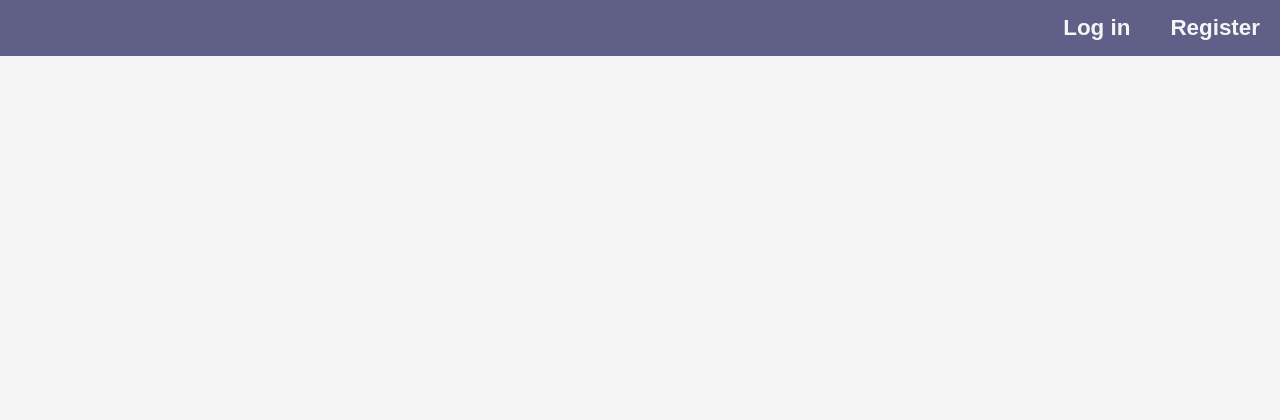
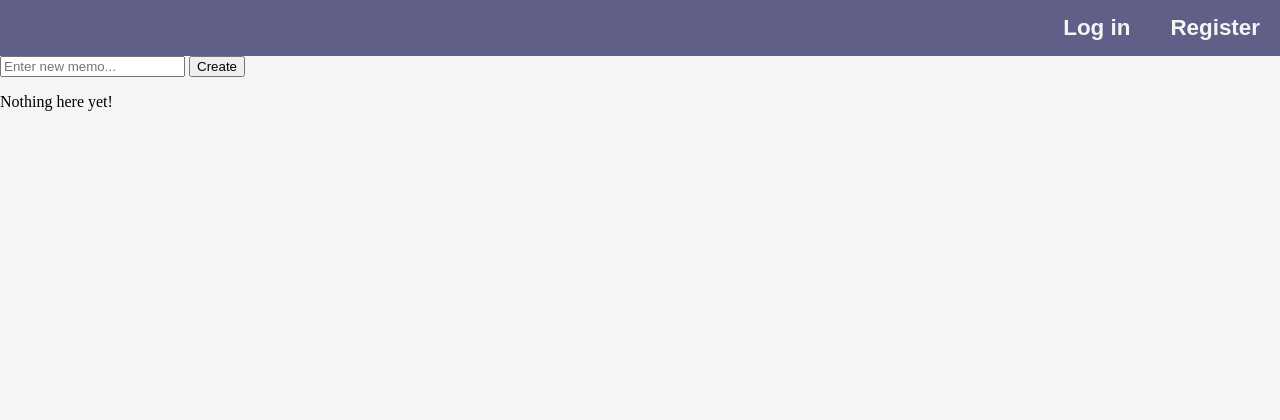
Before and after one commit to Ithalos/cs50, a Flask app: template final-project/templates/memos.html in a window 1280 px wide. Shown: the top 420 px of the page. Run offline with Flask 2, Linux system fonts and the light colour scheme; the template is opened without the code that fills it, so the values that code supplies are empty; some libraries are stand-ins or nearby versions.

Commit message:
Update memos.html with new functionality
This page will now display all memos a user has,
allow the user to create new memos and delete them.

```diff
--- a/final-project/templates/memos.html
+++ b/final-project/templates/memos.html
@@ -1,5 +1,34 @@
 {% extends "layout.html" %}
 
 {% block title %}
-    Entries
+    Memos
 {% endblock %}
+
+{% block body %}
+
+    <div class="create_memo">
+        <form action="{{ url_for("create_memo") }}" method="post">
+            <input type="text" name="memo_text" placeholder="Enter new memo..." />
+            <input type="submit" value="Create" />
+        </form>
+    </div>
+
+    <div class="memos">
+        {% if memos %}
+            <ul class="memo-list">
+                {% for memo in memos %}
+                    <li>
+                        <form action="{{ url_for("remove_memo") }}" method="post">
+                            <input type="hidden" name="memo_id" value="{{ memo.id }}" />
+                            <p>{{ memo.text }}</p>
+                            <input type="submit" value="Remove" />
+                        </form>
+                    </li>
+                {% endfor %}
+            </ul>
+        {% else %}
+            <p>Nothing here yet!</p>
+        {% endif %}
+    </div>
+
+{% endblock %}
```
